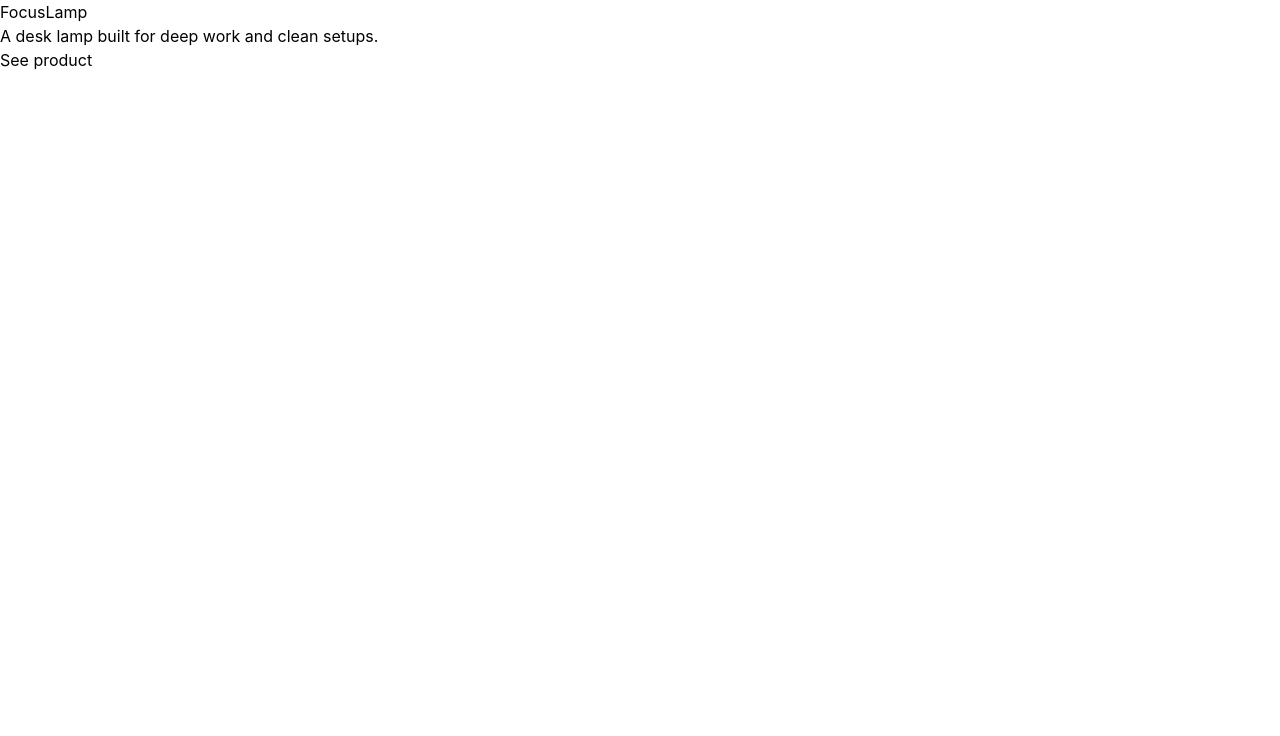
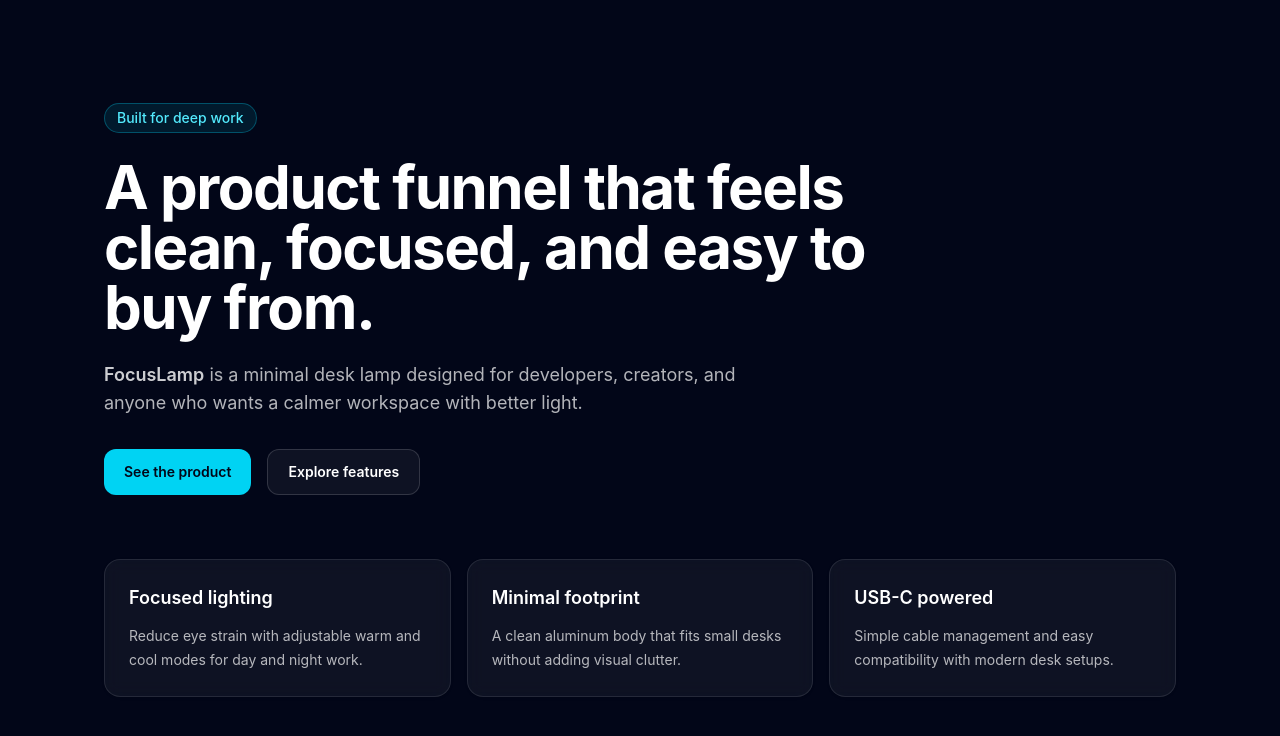
Before and after one commit to ozaprzalka/basic-product-funnel-sample, a React (Vite) app: page / in a window 1280 px wide. Shown: the top 736 px of the page. Built offline with nearby package versions, Linux system fonts and the light colour scheme.

Commit message:
refactor(pages): Landing Page

```diff
--- a/src/index.css
+++ b/src/index.css
@@ -1 +1,21 @@
 @import 'tailwindcss';
+
+:root {
+  color-scheme: dark;
+}
+
+body {
+  margin: 0;
+  min-width: 320px;
+
+  font-family:
+    Inter,
+    ui-sans-serif,
+    system-ui,
+    -apple-system,
+    BlinkMacSystemFont,
+    'Segoe UI',
+    sans-serif;
+
+  @apply bg-slate-950;
+}
--- a/src/pages/LandingPage.tsx
+++ b/src/pages/LandingPage.tsx
@@ -1,13 +1,38 @@
-import { Link } from 'react-router-dom';
+import Button from '@/components/Button';
+import Section from '@/components/Section';
+import ProductHighlights from '@/components/ProductHighlights';
 
 export default function LandingPage() {
   return (
-    <main>
-      <h1>FocusLamp</h1>
+    <main className="min-h-screen bg-slate-950 text-white">
+      <Section className="flex min-h-screen flex-col justify-center">
+        <div className="max-w-3xl">
+          <span className="inline-flex rounded-full border border-cyan-400/30 bg-cyan-400/10 px-3 py-1 text-sm font-medium text-cyan-300">
+            Built for deep work
+          </span>
 
-      <p>A desk lamp built for deep work and clean setups.</p>
+          <h1 className="mt-6 text-4xl font-bold tracking-tight sm:text-5xl lg:text-6xl">
+            A product funnel that feels clean, focused, and easy to buy from.
+          </h1>
 
-      <Link to="/product">See product</Link>
+          <p className="mt-6 max-w-2xl text-base leading-7 text-white/70 sm:text-lg">
+            <span className="font-semibold text-white/80">FocusLamp</span> is a
+            minimal desk lamp designed for developers, creators, and anyone who
+            wants a calmer workspace with better light.
+          </p>
+
+          <div className="mt-8 flex flex-wrap gap-4">
+            <Button to="/product">See the product</Button>
+            <Button to="/product#features" variant="ghost">
+              Explore features
+            </Button>
+          </div>
+        </div>
+
+        <div className="mt-16">
+          <ProductHighlights />
+        </div>
+      </Section>
     </main>
   );
 }
```
